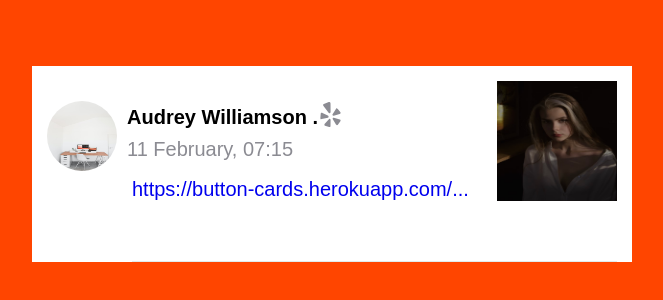
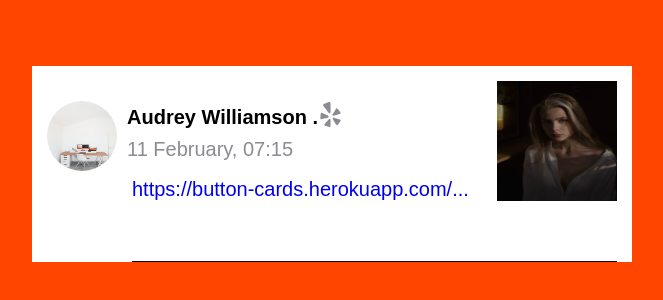
Before and after one commit to Zaibi727/Collection-of-Designs, a React (Create React App) app: page /1 in a window 1280 px wide. Shown: the part 236-536 px from the top of the page, without its empty margins (308-971 px from the left). Built offline with nearby package versions, Linux system fonts and the light colour scheme.

Commit message:
Update HomeThree.module.css

```diff
--- a/src/components/HomeScreenThree/HomeThree.module.css
+++ b/src/components/HomeScreenThree/HomeThree.module.css
@@ -23,7 +23,7 @@
     align-items: flex-end;
     justify-content: space-between;
     margin-top: -80px;
-    border-bottom: 1px solid rgb(225, 235, 235);
+    border-bottom: 1px solid rgb(0, 0, 0);
     margin-left: 85px;
     padding-bottom: 60px;
 }
```
